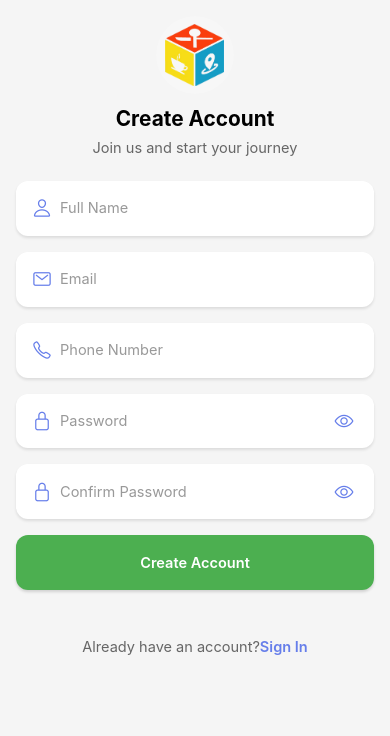
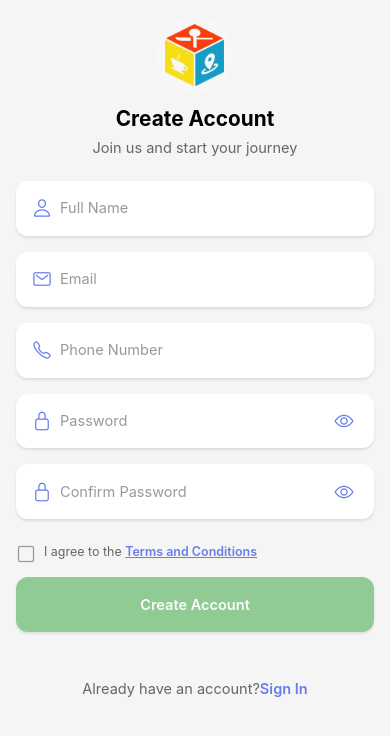
Before and after one commit to moranr123/Karetou, a React Native app in the folder Karetou/: screen /Signup in a window 390 px wide. Shown: the top 736 px of the page. Built offline with nearby package versions, Linux system fonts and the light colour scheme; no server answers; what expo-notifications would draw is missing.

Commit message:
Added terms and condition for regular user and business owner

```diff
--- a/Karetou/screens/userScreens/SignupScreen.tsx
+++ b/Karetou/screens/userScreens/SignupScreen.tsx
@@ -47,6 +47,7 @@ const SignupScreen: React.FC<Props> = ({ navigation }) => {
   const [loading, setLoading] = useState(false);
   const [showPassword, setShowPassword] = useState(false);
   const [showConfirmPassword, setShowConfirmPassword] = useState(false);
+  const [acceptedTerms, setAcceptedTerms] = useState(false);
   const { setUserType } = useAuth();
   const { spacing, fontSizes, iconSizes, borderRadius, getResponsiveWidth, getResponsiveHeight } = useResponsive();
 
@@ -177,11 +178,50 @@ const SignupScreen: React.FC<Props> = ({ navigation }) => {
       fontSize: fontSizes.md,
       fontWeight: '600',
     },
+    termsContainer: {
+      marginTop: spacing.sm * spacingMultiplier,
+      marginBottom: spacing.md * spacingMultiplier,
+    },
+    checkboxContainer: {
+      flexDirection: 'row',
+      alignItems: 'flex-start',
+    },
+    termsTextContainer: {
+      flex: 1,
+      marginLeft: spacing.sm,
+    },
+    termsText: {
+      lineHeight: fontSizes.sm * 1.4,
+    },
+    termsLink: {
+      color: '#667eea',
+      fontWeight: '600',
+      textDecorationLine: 'underline',
+    },
   });
+
+  const showTermsAndConditions = () => {
+    Alert.alert(
+      'Terms and Conditions',
+      'By creating an account, you agree to:\n\n' +
+      '1. Use the app responsibly and in accordance with all applicable laws\n' +
+      '2. Provide accurate and truthful information\n' +
+      '3. Respect other users and their privacy\n' +
+      '4. Not engage in any harmful or illegal activities\n' +
+      '5. Follow all community guidelines\n\n' +
+      'We reserve the right to suspend or terminate accounts that violate these terms.',
+      [{ text: 'OK' }]
+    );
+  };
 
   const handleSignup = async () => {
     if (!fullName || !email || !password || !confirmPassword || !phoneNumber) {
       Alert.alert('Error', 'Please fill in all fields');
+      return;
+    }
+
+    if (!acceptedTerms) {
+      Alert.alert('Terms Required', 'Please accept the Terms and Conditions to create an account.');
       return;
     }
 
@@ -361,11 +401,34 @@ const SignupScreen: React.FC<Props> = ({ navigation }) => {
               </TouchableOpacity>
             </ResponsiveView>
 
+            {/* Terms and Conditions */}
+            <ResponsiveView style={styles.termsContainer}>
+              <TouchableOpacity
+                style={styles.checkboxContainer}
+                onPress={() => setAcceptedTerms(!acceptedTerms)}
+                activeOpacity={0.7}
+              >
+                <Ionicons
+                  name={acceptedTerms ? 'checkbox' : 'square-outline'}
+                  size={iconSizes.md}
+                  color={acceptedTerms ? '#667eea' : '#999'}
+                />
+                <ResponsiveView style={styles.termsTextContainer}>
+                  <ResponsiveText size={isSmallDevice ? "xs" : isTablet ? "md" : "sm"} color="#666" style={styles.termsText}>
+                    I agree to the{' '}
+                    <Text style={styles.termsLink} onPress={showTermsAndConditions}>
+                      Terms and Conditions
+                    </Text>
+                  </ResponsiveText>
+                </ResponsiveView>
+              </TouchableOpacity>
+            </ResponsiveView>
+
             {/* Buttons */}
             <TouchableOpacity
-              style={[styles.button, styles.signupButton, loading && styles.buttonDisabled]}
+              style={[styles.button, styles.signupButton, (loading || !acceptedTerms) && styles.buttonDisabled]}
               onPress={handleSignup}
-              disabled={loading}
+              disabled={loading || !acceptedTerms}
             >
               <ResponsiveText size={isSmallDevice ? "sm" : isTablet ? "lg" : "md"} weight="600" color="#fff" style={styles.buttonText}>
                 {loading ? 'Creating Account...' : 'Create Account'}
--- a/Karetou/screens/userScreens/businessOwnerScreens/BusinessSignUp.tsx
+++ b/Karetou/screens/userScreens/businessOwnerScreens/BusinessSignUp.tsx
@@ -52,6 +52,7 @@ const BusinessSignUpScreen: React.FC<Props> = ({ navigation }) => {
     hasLowercase: false,
     hasNumber: false,
   });
+  const [acceptedTerms, setAcceptedTerms] = useState(false);
   const { setUserType } = useAuth();
 
   const validatePassword = (pwd: string) => {
@@ -91,9 +92,29 @@ const BusinessSignUpScreen: React.FC<Props> = ({ navigation }) => {
     }
   };
 
+  const showTermsAndConditions = () => {
+    Alert.alert(
+      'Terms and Conditions',
+      'By creating a business account, you agree to:\n\n' +
+      '1. Provide accurate business information and documentation\n' +
+      '2. Maintain the accuracy of your business profile\n' +
+      '3. Comply with all applicable business laws and regulations\n' +
+      '4. Respect customer privacy and data protection\n' +
+      '5. Not engage in fraudulent or misleading practices\n' +
+      '6. Follow all platform guidelines and policies\n\n' +
+      'We reserve the right to suspend or terminate accounts that violate these terms.',
+      [{ text: 'OK' }]
+    );
+  };
+
   const handleSignup = async () => {
     if (!fullName || !email || !password || !confirmPassword) {
       Alert.alert('Error', 'Please fill in all fields');
+      return;
+    }
+
+    if (!acceptedTerms) {
+      Alert.alert('Terms Required', 'Please accept the Terms and Conditions to create a business account.');
       return;
     }
 
@@ -306,11 +327,34 @@ const BusinessSignUpScreen: React.FC<Props> = ({ navigation }) => {
               </TouchableOpacity>
             </View>
 
+            {/* Terms and Conditions */}
+            <View style={styles.termsContainer}>
+              <TouchableOpacity
+                style={styles.checkboxContainer}
+                onPress={() => setAcceptedTerms(!acceptedTerms)}
+                activeOpacity={0.7}
+              >
+                <Ionicons
+                  name={acceptedTerms ? 'checkbox' : 'square-outline'}
+                  size={20}
+                  color={acceptedTerms ? '#667eea' : '#999'}
+                />
+                <View style={styles.termsTextContainer}>
+                  <Text style={styles.termsText}>
+                    I agree to the{' '}
+                    <Text style={styles.termsLink} onPress={showTermsAndConditions}>
+                      Terms and Conditions
+                    </Text>
+                  </Text>
+                </View>
+              </TouchableOpacity>
+            </View>
+
             {/* Buttons */}
             <TouchableOpacity
-              style={[styles.button, styles.signupButton, loading && styles.buttonDisabled]}
+              style={[styles.button, styles.signupButton, (loading || !acceptedTerms) && styles.buttonDisabled]}
               onPress={handleSignup}
-              disabled={loading}
+              disabled={loading || !acceptedTerms}
             >
               <Text style={styles.buttonText}>
                 {loading ? 'Creating Account...' : 'Create Account'}
@@ -483,4 +527,26 @@ const styles = StyleSheet.create({
     color: '#4CAF50',
     fontWeight: '500',
   },
+  termsContainer: {
+    marginTop: 15,
+    marginBottom: 15,
+  },
+  checkboxContainer: {
+    flexDirection: 'row',
+    alignItems: 'flex-start',
+  },
+  termsTextContainer: {
+    flex: 1,
+    marginLeft: 10,
+  },
+  termsText: {
+    fontSize: width * 0.035,
+    color: '#666',
+    lineHeight: width * 0.035 * 1.4,
+  },
+  termsLink: {
+    color: '#667eea',
+    fontWeight: '600',
+    textDecorationLine: 'underline',
+  },
 });
```
